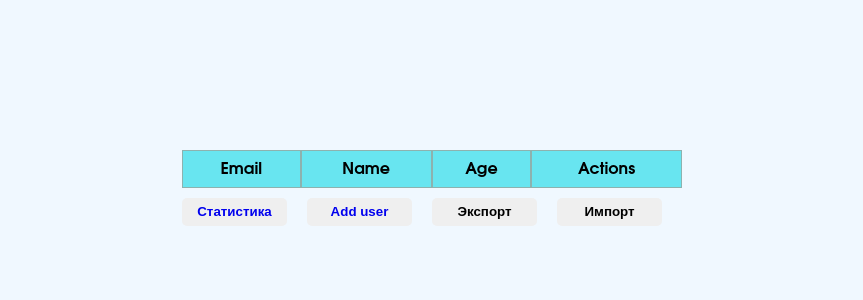
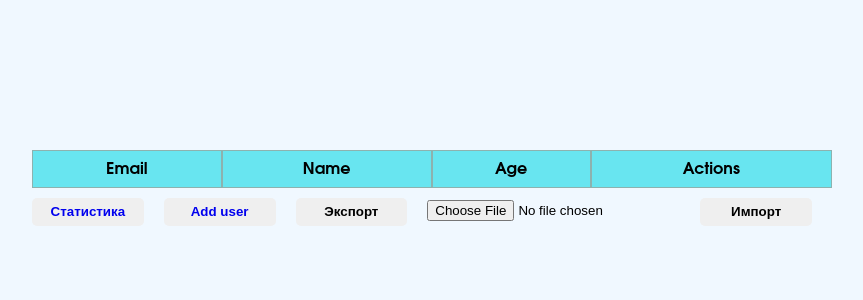
Before and after one commit to moevm/nosql2h19-clothes, a React (Create React App) app in the folder frontend/: page /admin in a window 1280 px wide. Shown: the top 300 px of the page, without its empty margins (218-1081 px from the left). Built offline with nearby package versions, Linux system fonts and the light colour scheme; no server answers.

Commit message:
add upload file

```diff
--- a/frontend/src/Admin.css
+++ b/frontend/src/Admin.css
@@ -5,3 +5,7 @@
 table.Admin {
     max-width: 800px;
 }
+
+div.Admin {
+    max-width: 800px;
+}
--- a/frontend/src/Admin.js
+++ b/frontend/src/Admin.js
@@ -29,6 +29,17 @@ class Admin extends Component {
                         return item;
                     })
                 })
+            })
+    }
+
+    sendFile = () => {
+        let formData = new FormData();
+        formData.append("myFile", document.getElementById("file").files[0]);
+
+        axios
+            .post(endpoint + "/admin", formData)
+            .then((response) => {
+                alert(response.status);
             })
     }
 
@@ -75,7 +86,8 @@ class Admin extends Component {
                 <button><Link to='/home/places'>Статистика</Link></button>
                 <button><Link to='/home/categories'>Add user</Link></button>
                 <button>Экспорт</button>
-                <button>Импорт</button>
+                <input type="file" id="file"></input>
+                <button onClick={this.sendFile}>Импорт</button>
             </div>
         </div>
     );
```
